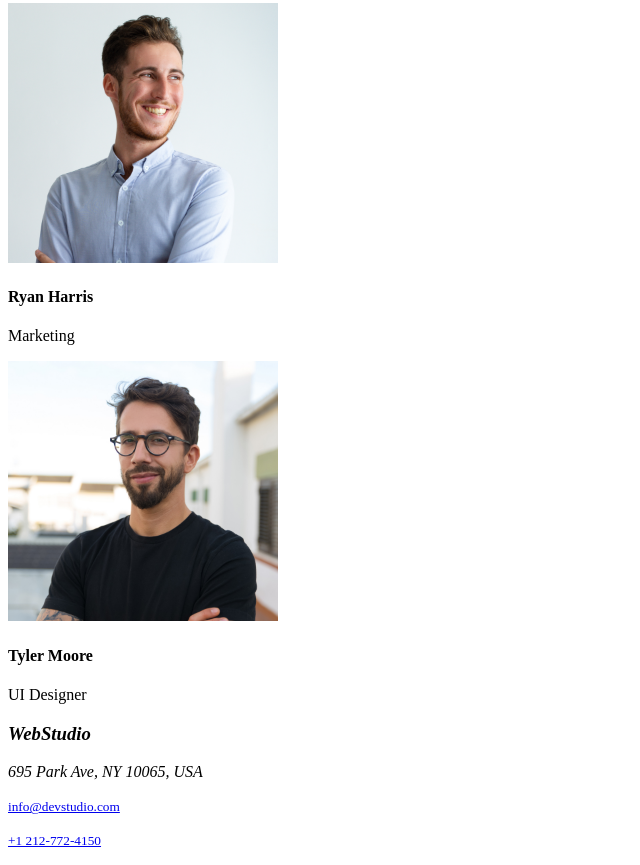
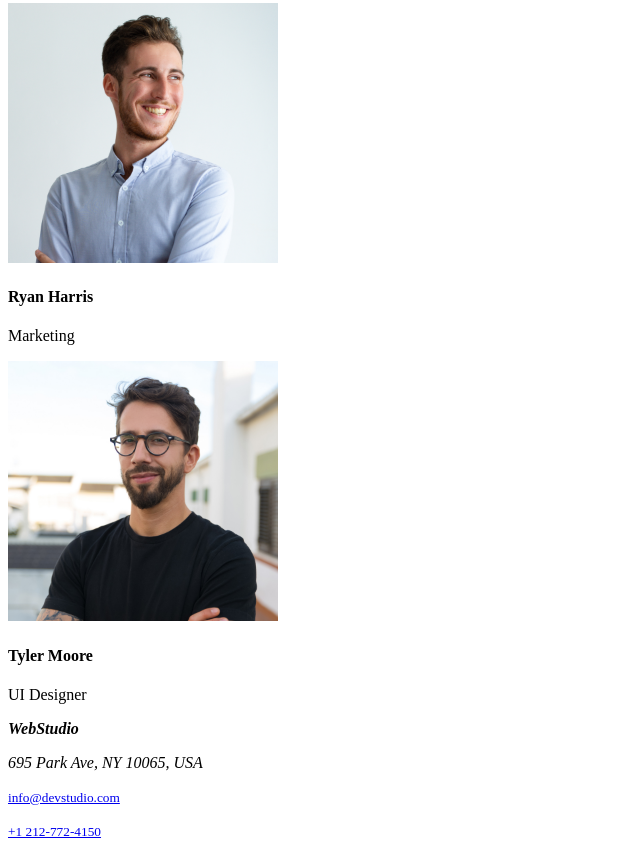
Before and after one commit to Luka821/WebStudio-Tema1, a plain HTML site: page index.html in a window 1280 px wide. Shown: the part 1704-2569 px from the top of the page, without its empty margins (0-640 px from the left). Drawn offline with Linux system fonts and the light colour scheme.

Commit message:
Update index.html

```diff
--- a/index.html
+++ b/index.html
@@ -63,7 +63,7 @@
       </div>
      </section>
      <address>
-      <h3>WebStudio</h3>
+      <b>WebStudio</b>
        <p>695 Park Ave, NY 10065, USA</p>
      </address>
      <footer>
```
